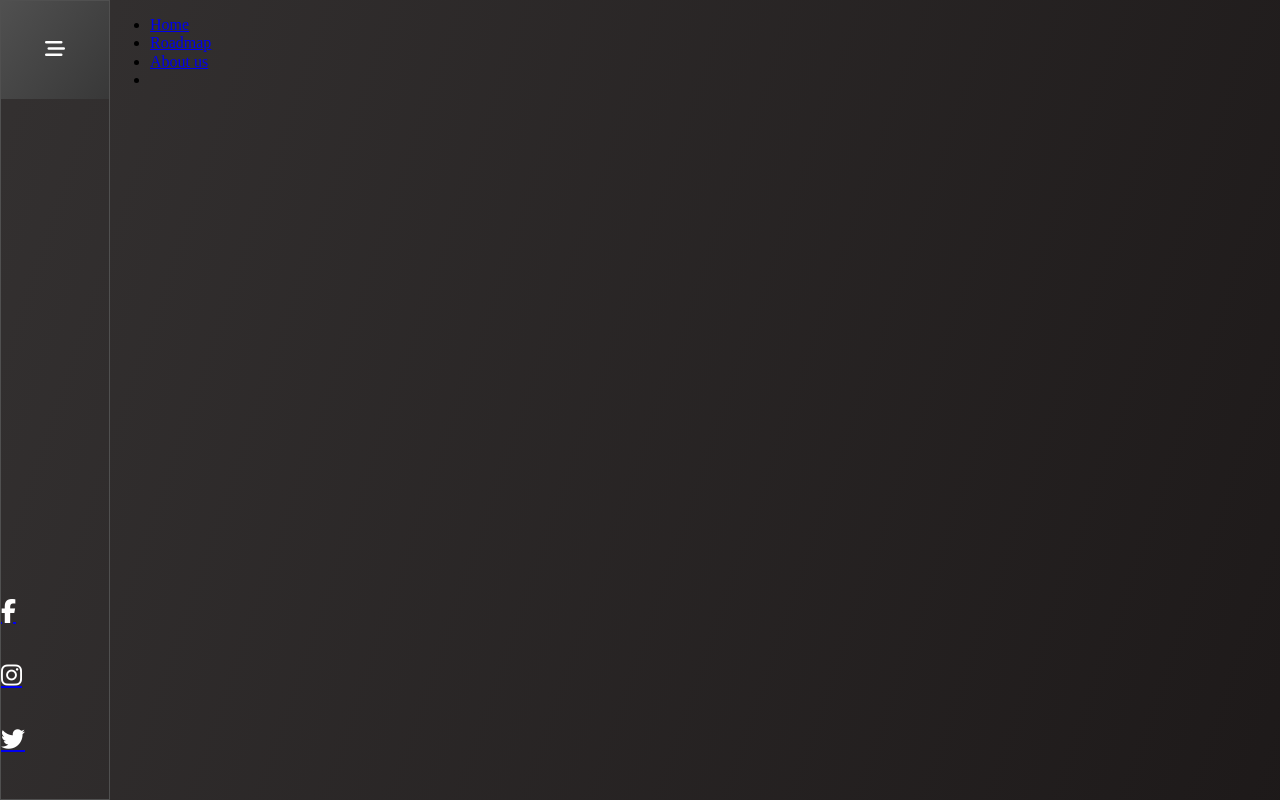
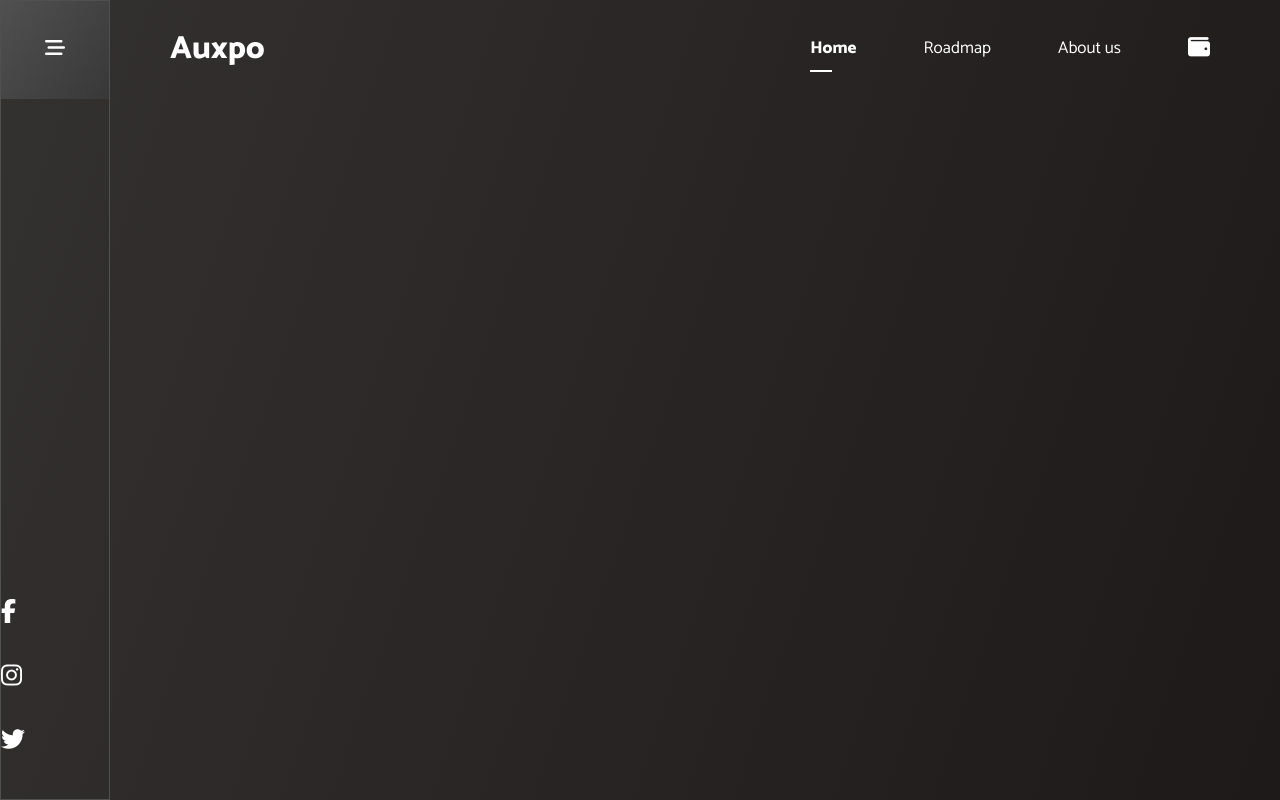
Before and after one commit to mishmazh/auxpo-landing, a plain HTML site: page index.html in a window 1280 px wide. Drawn offline with nearby package versions, Linux system fonts and the light colour scheme; a web font is replaced by a local one.

Commit message:
header styles

```diff
--- a/index.html
+++ b/index.html
@@ -1,25 +1,35 @@
-<!doctype html>
+<!DOCTYPE html>
 <html lang="en">
   <head>
-        <meta charset="UTF-8">
-        <meta name="viewport"
-              content="width=device-width, user-scalable=no, initial-scale=1.0, maximum-scale=1.0, minimum-scale=1.0">
-        <meta http-equiv="X-UA-Compatible" content="ie=edge">
+    <meta charset="UTF-8" />
+    <meta
+      name="viewport"
+      content="width=device-width, user-scalable=no, initial-scale=1.0, maximum-scale=1.0, minimum-scale=1.0"
+    />
+    <meta http-equiv="X-UA-Compatible" content="ie=edge" />
     <title>Auxpo</title>
-        <script src="https://kit.fontawesome.com/01f2934291.js" crossorigin="anonymous"></script>
-        <link rel="stylesheet" href="https://cdnjs.cloudflare.com/ajax/libs/normalize/8.0.1/normalize.min.css">
-        <link rel="stylesheet" href="styles/style.css">
+    <script
+      src="https://kit.fontawesome.com/01f2934291.js"
+      crossorigin="anonymous"
+    ></script>
+    <link
+      rel="stylesheet"
+      href="https://cdnjs.cloudflare.com/ajax/libs/normalize/8.0.1/normalize.min.css"
+    />
+    <link rel="stylesheet" href="styles/style.css" />
   </head>
   <body>
     <div class="content">
       <div class="content-sidebar">
-                <button class="content-sidebar__button" type="button" >
+        <button class="content-sidebar__button" type="button">
           <i class="fa fa-bars-staggered fa-lg"></i>
         </button>
         <ul class="content-sidebar__list">
           <li class="content-sidebar__item">
             <a class="content-sidebar__link" target="_blank" href="#">
-                            <i class="fa-brands fa-facebook-f fa-xl content-sidebar__icon"></i>
+              <i
+                class="fa-brands fa-facebook-f fa-xl content-sidebar__icon"
+              ></i>
             </a>
           </li>
           <li class="content-sidebar__item">
@@ -36,13 +46,23 @@
       </div>
 
       <header class="content-header">
-                <a class="content-header__logo" href="#"></a>
+        <a class="content-header__logo" href="#">Auxpo</a>
         <nav>
           <ul class="content-header__list">
-                        <li class="content-header__item"><a class="content-header__link active" href="#">Home</a></li>
-                        <li class="content-header__item"><a class="content-header__link" href="#">Roadmap</a></li>
-                        <li class="content-header__item"><a class="content-header__link" href="#">About us</a></li>
-                        <li class="content-header__item"><a class="content-header__link wallet" href="#"></a></li>
+            <li class="content-header__item">
+              <a class="content-header__link active" href="#">Home</a>
+            </li>
+            <li class="content-header__item">
+              <a class="content-header__link" href="#">Roadmap</a>
+            </li>
+            <li class="content-header__item">
+              <a class="content-header__link" href="#">About us</a>
+            </li>
+            <li class="content-header__item">
+              <a class="content-header__link wallet" href="#"
+                ><i class="fa-solid fa-wallet"></i
+              ></a>
+            </li>
           </ul>
         </nav>
       </header>
--- a/styles/style.css
+++ b/styles/style.css
@@ -1,5 +1,8 @@
+@import url('https://fonts.googleapis.com/css2?family=Catamaran:wght@400;500;600;800&family=Caudex:wght@700&family=Orbitron:wght@700&display=swap');
+
 body {
     background: linear-gradient(108.76deg, #343131 -1.39%, #1D1919 102.08%);
+    font-family: 'Catamaran', sans-serif;
 }
 
 body,
@@ -7,11 +10,16 @@ html {
     height: 100vh;
 }
 
+a {
+    text-decoration: none;
+}
+
 .content {
     display: grid;
     grid-template-columns: 110px 1fr;
     grid-template-rows: 98px 1fr;
     height: 100%;
+    gap: 60px;
 }
 
 /* ---------- sidebar ---------- */
@@ -50,11 +58,66 @@ html {
     color: #fff;
 }
 
+/* ---------- header ---------- */
 .content-header {
     grid-column: 2 / 3;
-    grid-row: 1 / 3;
+    grid-row: 1 / 2;
+    display: flex;
+    justify-content: space-between;
+    align-items: center;
+    padding-right: 70px;
 }
 
+.content-header__logo {
+    color: #fff;
+    font-size: 32px;
+    font-weight: bold;
+}
+
+.content-header__list {
+    list-style: none;
+    display: flex;
+    padding-left: 0;
+    align-items: center;
+}
+
+.content-header__item {
+    margin-left: 67px;
+}
+.content-header__item:first-child {
+    margin-left: 0;
+}
+
+.content-header__link {
+    color: #fff;
+    font-size: 17px;
+    position: relative;
+}
+.content-header__link::after {
+    content: "";
+    width: 22px;
+    height: 2px;
+    background-color: #fff;
+    display: block;
+    position: absolute;
+    bottom: -10px;
+    opacity: 0;
+    transition: .2s;
+}
+
+.content-header__link.active {
+    font-weight: 800;
+}
+.content-header__link.active::after,
+.content-header__link:hover::after {
+    opacity: 1;
+}
+
+.content-header__link.wallet {
+    font-size: 22px;
+}
+
+/* ---------- main ---------- */
 .content-main {
     grid-column: 2 / 3;
     grid-row: 2 / 3
```
Lines whose indentation alone changed are shown as unchanged.
